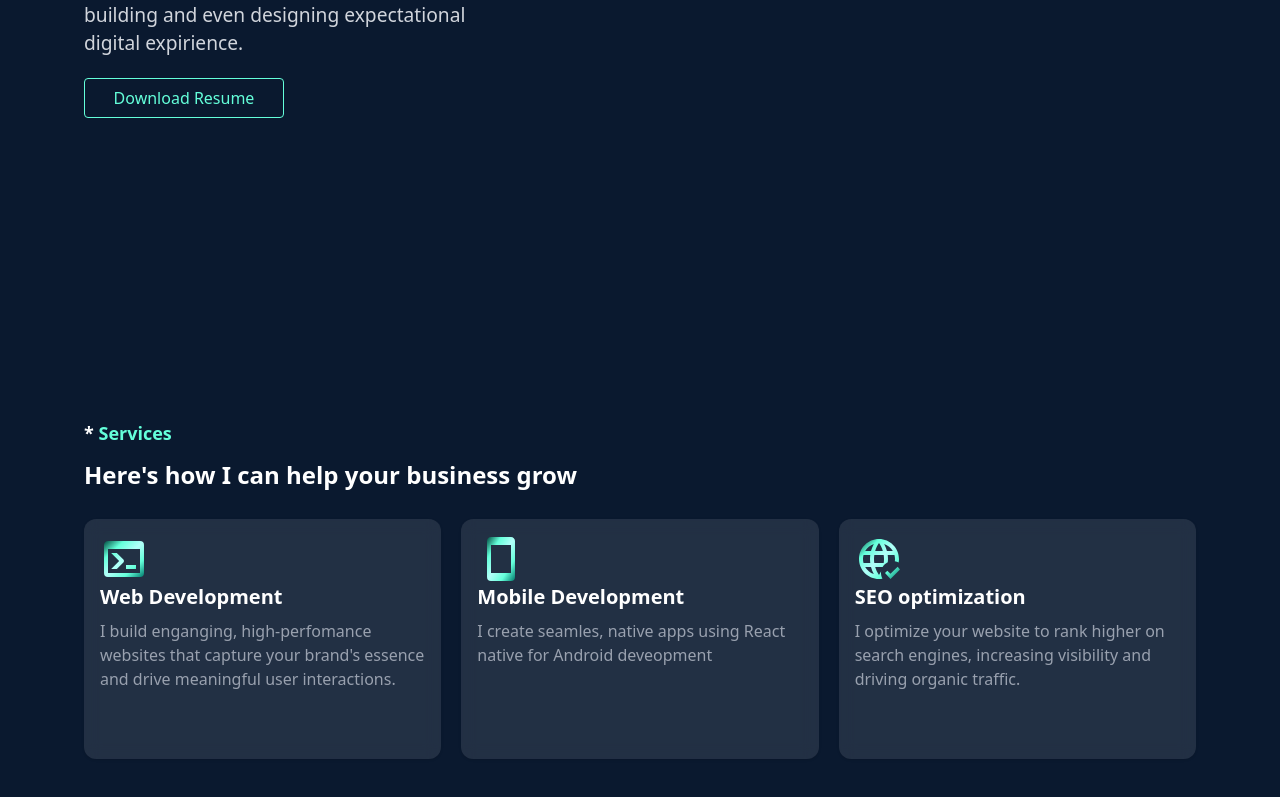
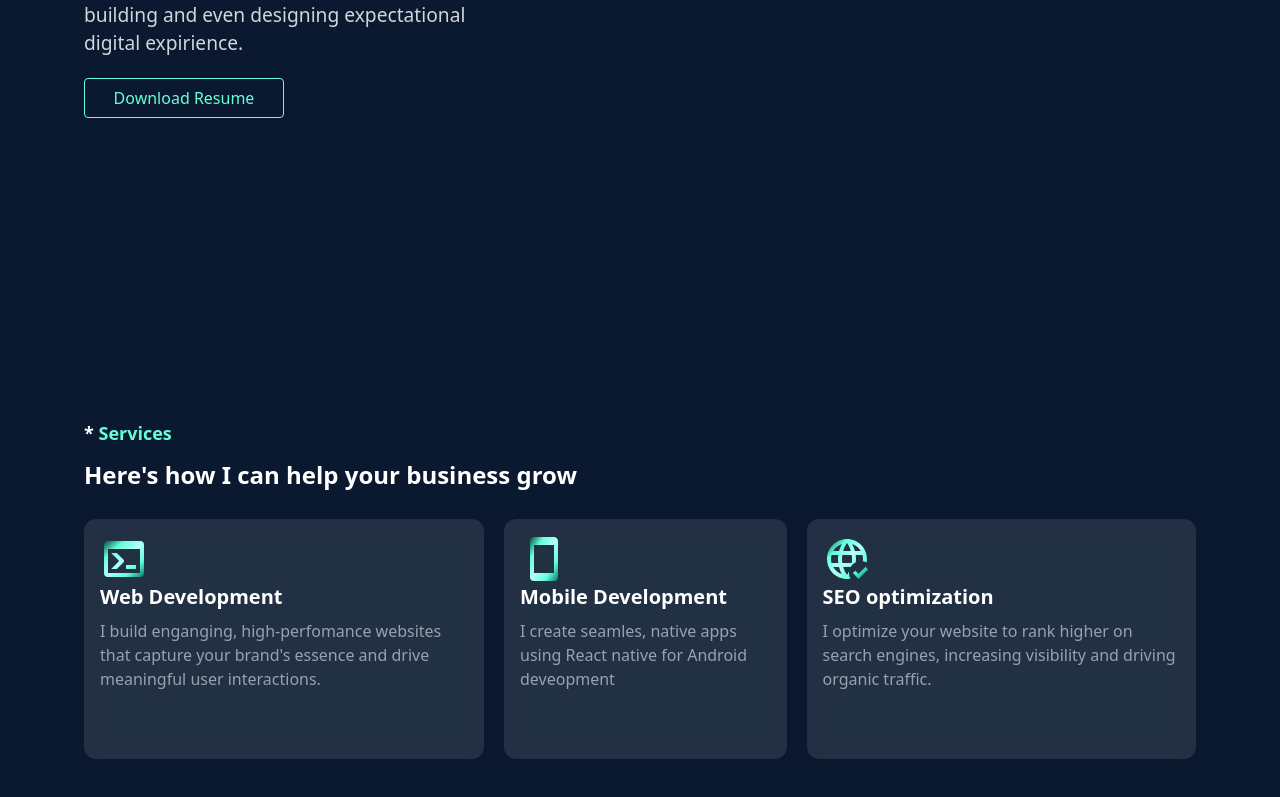
Before and after one commit to Ryavnn/Rebirth-portfolio, a React (Vite) app: page / in a window 1280 px wide. Shown: the part 491-1288 px from the top of the page. Built offline with nearby package versions, Linux system fonts and the light colour scheme.

Commit message:
Refactor Services component layout and update CSS for improved styling; add App.css for global styles

```diff
--- a/src/App.jsx
+++ b/src/App.jsx
@@ -1,13 +1,14 @@
 import CursorGlow from "./components/CursorGlow"
 import Hero from "./components/Hero"
 import Services from "./components/Services";
+
 
 
 function App() {
 
 
   return (
-    <div className="bg-[#0a192f]">
+    <div className="bg-[#0a192f] ">
       <Hero />
       <Services />
     </div>
--- a/src/components/Services.jsx
+++ b/src/components/Services.jsx
@@ -11,7 +11,7 @@ const Services = () => {
           * <span className="text-[#64ffda]">Services</span>
         </h1>
         <p className="text-white font-bold text-2xl my-3">Here's how I can help your business grow</p>
-        <div className="w-full h-[80%] flex flex-col md:flex-row gap-5 mt-4">
+        <div className="w-full h-[80%] flex flex-col justify-center items-center md:flex-row gap-5 mt-4">
           <div className="services">
             <svg width="0" height="0">
               <defs>
--- a/src/index.css
+++ b/src/index.css
@@ -1,7 +1,7 @@
 @import "tailwindcss";
 
 .services{
-  @apply w-100 h-60 bg-white/10 backdrop-blur rounded-xl shadow-sm p-4
+  @apply max-w-100 h-60 bg-white/10 backdrop-blur rounded-xl shadow-sm p-4
 }
 .service-h1{
   @apply text-white text-xl font-bold
```
